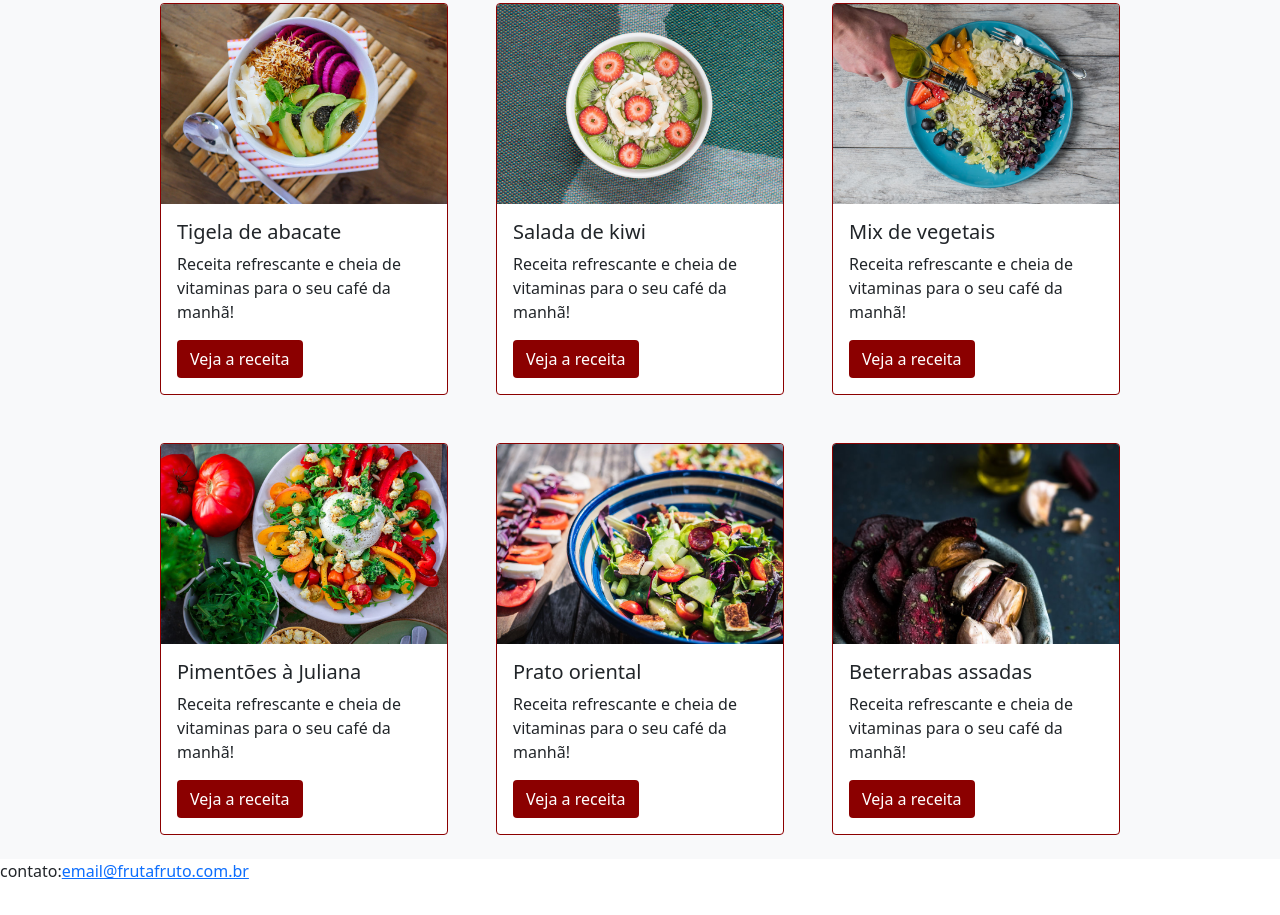
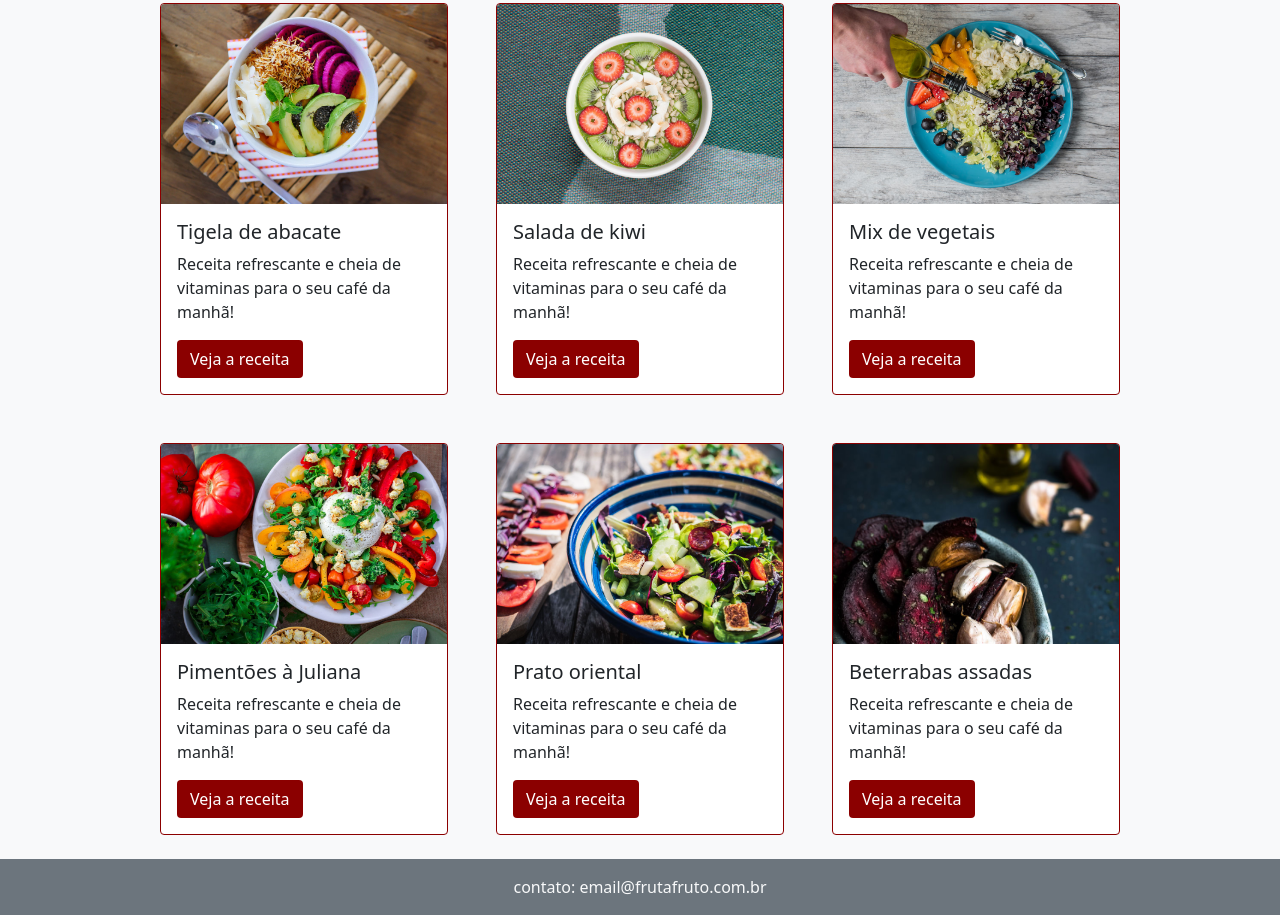
Before and after one commit to RenatoFrancisco/CursoBootstrap4, a plain HTML site: page index.html in a window 1280 px wide. Shown: the part 659-1574 px from the top of the page. Drawn offline with nearby package versions, Linux system fonts and the light colour scheme.

Commit message:
Implementando o rodapé

```diff
--- a/index.html
+++ b/index.html
@@ -162,7 +162,9 @@
     </div>
   </div>
 
-  <p>contato:<a href="mailto:email@frutafruto.com.br">email@frutafruto.com.br</a></p>
+  <footer class="bg-secondary p-3">
+    <p class="link-light m-0 text-center">contato: <a href="mailto:email@frutafruto.com.br" class="link-light contato">email@frutafruto.com.br</a></p>
+  </footer>
 
   <script src=""></script>
   <script src="https://cdn.jsdelivr.net/npm/bootstrap@5.1.3/dist/js/bootstrap.bundle.min.js" integrity="sha384-ka7Sk0Gln4gmtz2MlQnikT1wXgYsOg+OMhuP+IlRH9sENBO0LRn5q+8nbTov4+1p" crossorigin="anonymous"></script>
--- a/src/style.css
+++ b/src/style.css
@@ -34,3 +34,7 @@
     object-fit: cover;
     height: 200px;
 }
+
+.contato {
+    text-decoration: none;
+}
```
